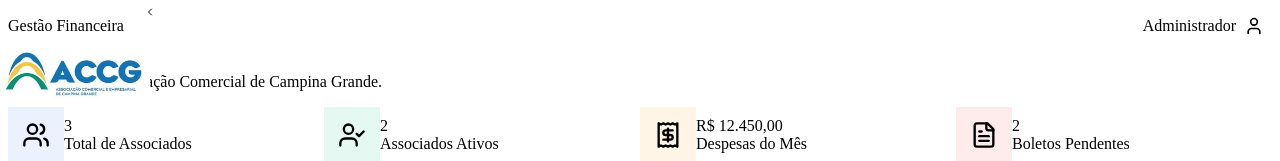
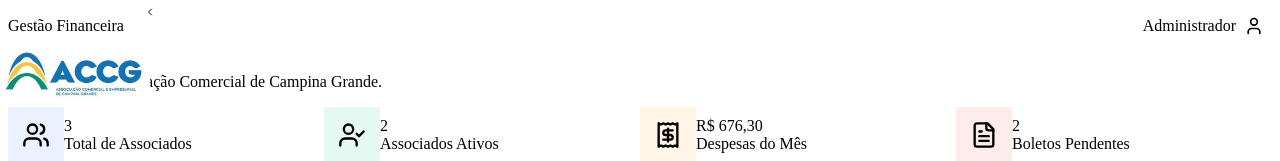
Before and after one commit to pablomont/accg-frontend, a React (Vite) app: page /dashboard in a window 1280 px wide. Shown: the top 161 px of the page. Built offline with nearby package versions, Linux system fonts and the light colour scheme; the HTML template or start-up script is replaced by a standard one.

Commit message:
added changes

```diff
--- a/src/pages/Dashboard/Dashboard.tsx
+++ b/src/pages/Dashboard/Dashboard.tsx
@@ -4,23 +4,35 @@ import { Card, PageTitle, Button, Input, Table, Badge, Modal } from '@/component
 import { Users, UserCheck, Receipt, FileText } from 'lucide-react';
 import { membersMock } from '@/data/members.mock';
 import { accountsMock } from '@/data/accounts.mock';
+import { financeMock } from '@/data/finance.mock';
 
 export function Dashboard() {
 
     const [isModalOpen, setIsModalOpen] = useState(false);
 
-    const { totalAssociados, associadosAtivos, boletosPendentes } = useMemo(() => {
-        const total = membersMock.length;
-        const ativos = membersMock.filter(m => m.status === 'ativo').length;
+    const { totalAssociados, associadosAtivos, boletosPendentes, totalDespesasMes, } = useMemo(() => {
+        const totalAssociados = membersMock.length;
+        const associadosAtivos = membersMock.filter(member => member.status === 'ativo').length;
 
-        const pendentes = accountsMock.filter(boleto => boleto.status !== 'pago').length;
+        const boletosPendentes = accountsMock.filter(boleto => boleto.status !== 'pago').length;
+
+        const somaDespesas = financeMock.reduce(
+            (total, despesa) => total + despesa.valor,
+            0
+        );
+
+        const totalDespesasMes = new Intl.NumberFormat('pt-BR', {
+            style: 'currency',
+            currency: 'BRL',
+        }).format(somaDespesas);
 
         return {
-            totalAssociados: total,
-            associadosAtivos: ativos,
-            boletosPendentes: pendentes,
+            totalAssociados,
+            associadosAtivos,
+            boletosPendentes,
+            totalDespesasMes,
         };
-    }, [membersMock, accountsMock]);
+    }, []);
 
     const summaryCardsDynamic = [
         {
@@ -40,7 +52,7 @@ export function Dashboard() {
         {
             id: 3,
             title: 'Despesas do Mês',
-            value: 'R$ 12.450,00',
+            value: totalDespesasMes,
             icon: Receipt,
             color: 'warning',
         },
```
